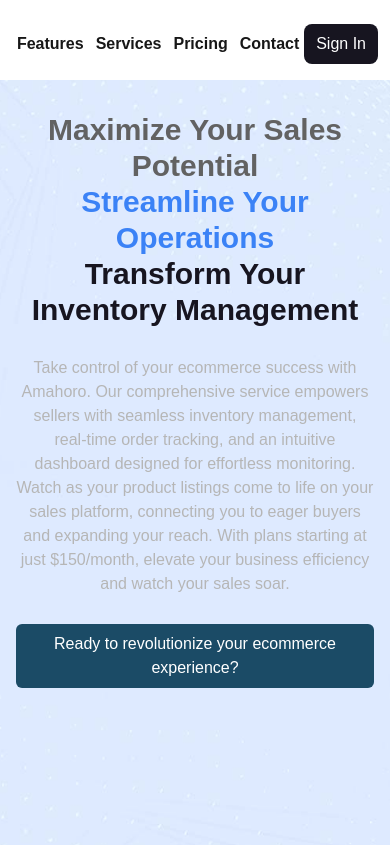
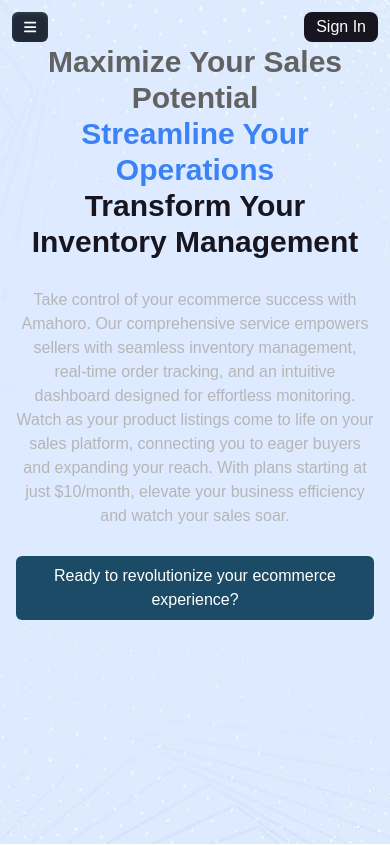
Before and after one commit to AKvng/amh-landing, a Next.js app: page / in a window 390 px wide. Shown: the top 845 px of the page. Built offline with nearby package versions, Linux system fonts and the light colour scheme.

Commit message:
update: navigation for different screen sizes

```diff
--- a/src/app/page.tsx
+++ b/src/app/page.tsx
@@ -1,5 +1,4 @@
 "use client";
-import { useEffect, useState } from "react";
 import ImageCard from "../components/card/ImageCard";
 import { IconDefinition } from "@fortawesome/fontawesome-svg-core";
 import {
@@ -13,18 +12,10 @@
 } from "@fortawesome/free-solid-svg-icons";
 import Image from "next/image";
 import { FontAwesomeIcon } from "@fortawesome/react-fontawesome";
-import Footer from "../components/layout/footer";
-import Link from "next/link";
+import Footer from "../components/layout/Footer";
+import Header from "@/components/layout/Header";
 
 function LandingPage() {
-  const [stickyOpaque, setStickyOpaque] = useState<boolean>(false);
-  const landingNavigation = [
-    { name: "features", href: "#features" },
-    { name: "services", href: "#services" },
-    { name: "pricing", href: "#pricing" },
-    { name: "contact", href: "#contact" },
-  ];
-
   const features: {
     name: string;
     description: string;
@@ -105,28 +96,7 @@
       alt: "",
     },
   ];
-  const Nav = () => {
-    const navClassName = `px-3 md:px-16 lg:px-32 sticky flex justify-between items-center  pt-6 pb-4 top-0 z-10 ${
-      stickyOpaque ? "opacity-70" : ""
-    } ${stickyOpaque && "bg-primary-tint"}`;
-    return (
-      <nav className={navClassName}>
-        <div></div>
-        <ul className=" flex gap-x-3 px- justify-center">
-          {landingNavigation.map(({ name, href }) => (
-            <li key={name} className="font-semibold">
-              <Link className="capitalize hover:text-primary" href={href}>
-                {name}
-              </Link>
-            </li>
-          ))}
-        </ul>
-        <button className="py-2 px-3 bg-high-emphasis text-bright rounded-lg self-end">
-          Sign In
-        </button>
-      </nav>
-    );
-  };
+
   //   const date = new Date();
 
   const Card = ({
@@ -147,23 +117,18 @@
           alt={alt || "blue-background"}
         />
         <div className="px-7 text-left py-8 sm:py-2 md:py-5 sm:px-2 md:px-3 lg:px-5">
-          <h4 className="capitalize">{title}</h4>
+          <h4 className="capitalize dark:text-primary">{title}</h4>
           <p className="mt-1 text-lg text-light">{description}</p>
         </div>
       </>
     );
   };
 
-  useEffect(() => {
-    document.addEventListener("scroll", () => {
-      setStickyOpaque(window.pageYOffset > 100);
-    });
-  }, [setStickyOpaque]);
   //   mt-5 container py-5 md:py-7 bg-blue-200 min-h-screen text-center lg:text-left lg:flex justify-center items-center gap-x-5
   return (
     <>
-      <Nav />
-      <div className="relative">
+      <Header />
+      <div className="relative mt-[-30px] md:mt-0">
         <Image
           className="-z-10 object-cover "
           src="/blue-background.jpg"
@@ -172,7 +137,7 @@
           sizes="(max-width: 768px) 100vw, (max-width: 1200px) 50vw, 33vw"
         />
         {/* Header */}
-        <section className="container1 py-8 min-h-screen text-center sm:text-left sm:flex justify-center items-center gap-x-5">
+        <section className="container1 pt-11 pb-8 md:py-8 min-h-screen text-center sm:text-left sm:flex justify-center items-center gap-x-5">
           {/* Section Content */}
           <div className="space-y-7 md:space-y-20">
             {/* Headers */}
@@ -195,7 +160,7 @@
               designed for effortless monitoring. Watch as your product listings
               come to life on your sales platform, connecting you to eager
               buyers and expanding your reach. With plans starting at just
-              $150/month, elevate your business efficiency and watch your sales
+              $10/month, elevate your business efficiency and watch your sales
               soar.
             </p>
 
@@ -218,7 +183,7 @@
 
         <p className="mt-6 sm:mt-7 md:mt-6 font-light">
           Transform your ecommerce journey with our exeptional features for just
-          $150/month
+          $10/month
         </p>
 
         {/* Features Section*/}
@@ -270,7 +235,7 @@
       </section>
 
       {/* Services Section */}
-      <section className="bg-[url(/blue-background.jpg)] container1 overflow-hidden flex flex-col justify-center text-center min-h-screen px-3 py-24 lg:py-20">
+      <section className="bg-[url(/blue-background.jpg)] container1 overflow-hidden flex flex-col justify-center text-center min-h-screen px-3 py-24 lg:py-20 dark:text-high-emphasis">
         <h6 className="capitalize">our services</h6>
         <h2 id="services" className="mt-3 md:mt-6 capitalize px-4">
           Maximize your ecommerce efficiency
@@ -282,10 +247,10 @@
         </p>
 
         {/* card */}
-        <div className="mt-8 md:mt-10 space-y-12 sm:space-y-0 md:flex md:flex-wrap md:justify-around gap-y-3 md:gap-y-5 md:gap-x-5 lg:gap-x-6 xl:gap-x-8">
+        <div className="mt-8 md:mt-10 space-y-12 sm:space-y-0 sm:flex sm:flex-wrap sm:justify-around gap-y-3 sm:gap-y-2 md:gap-x-5 lg:gap-x-6 xl:gap-x-8">
           {services.map(({ name, description, src, alt }) => (
             <div
-              className="md:flex-1 md:min-w-[18rem] md:max-w-[20rem] bg-bright over shadow-md rounded-2xl md:rounded-3xl overflow-hidden"
+              className="md:flex-1 sm:min-w-[12rem] sm:max-w-[16rem] md:min-w-[18rem] md:max-w-[20rem] bg-bright over shadow-md rounded-2xl md:rounded-3xl overflow-hidden"
               key={name}
             >
               <Card
--- /dev/null
+++ b/src/components/layout/Header.tsx
@@ -0,0 +1,88 @@
+import { faBars } from "@fortawesome/free-solid-svg-icons";
+import { FontAwesomeIcon } from "@fortawesome/react-fontawesome";
+import { Menu, MenuButton, MenuItem, MenuItems } from "@headlessui/react";
+import Link from "next/link";
+import React, { useEffect, useState } from "react";
+
+const landingNavigation = [
+  { name: "features", href: "#features" },
+  { name: "services", href: "#services" },
+  { name: "pricing", href: "#pricing" },
+  { name: "contact", href: "#contact" },
+];
+
+function Header() {
+  const [stickyOpaque, setStickyOpaque] = useState<boolean>(false);
+  // Navigation for bigger screens
+  const Nav = () => {
+    const navClassName = `hidden px-3 md:px-16 lg:px-32 sticky md:flex justify-between items-center  pt-6 pb-4 top-0 z-10 ${
+      stickyOpaque ? "opacity-70" : ""
+    } ${stickyOpaque && "bg-primary-tint"}`;
+    return (
+      <nav className={navClassName}>
+        <div></div>
+        <ul className=" flex gap-x-3 px- justify-center">
+          {landingNavigation.map(({ name, href }) => (
+            <li key={name} className="font-semibold">
+              <Link className="capitalize hover:text-primary" href={href}>
+                {name}
+              </Link>
+            </li>
+          ))}
+        </ul>
+        <button className="py-2 px-3 bg-high-emphasis text-bright rounded-lg self-end">
+          Sign In
+        </button>
+      </nav>
+    );
+  };
+
+  useEffect(() => {
+    document.addEventListener("scroll", () => {
+      setStickyOpaque(window.pageYOffset > 100);
+    });
+  }, [setStickyOpaque]);
+
+  const menuButtonClassName = `md:hidden  inline-flex items-center gap-2 rounded-md bg-gray-800 py-1.5 px-3 text-sm/6 font-semibold text-white shadow-inner shadow-white/10 focus:outline-none data-[hover]:bg-gray-700 data-[open]:bg-primary data-[focus]:outline-1 data-[focus]:outline-white ${
+    stickyOpaque ? "opacity-70" : ""
+  } ${stickyOpaque && "bg-primary-tint"}`;
+  return (
+    <Menu>
+      <div className={"md:hidden z-20 sticky top-3 left-2"}>
+        <div className="px-3 flex justify-between">
+          <MenuButton className={menuButtonClassName}>
+            <FontAwesomeIcon icon={faBars} />
+          </MenuButton>
+
+          <button
+            className={`md:hidden slef-end py-[3px] px-3 bg-high-emphasis text-bright rounded-lg ${
+              stickyOpaque ? "opacity-70" : ""
+            } ${stickyOpaque && "bg-primary-tint"}`}
+          >
+            Sign In
+          </button>
+        </div>
+      </div>
+
+      <MenuItems
+        transition
+        anchor="bottom end"
+        className="w-64 md:hidden flex flex-col capitalize gap-y-3 sm:gap-y-3 origin-top-right rounded-xl border border-white/5 bg-dark p-2 text-sm/6 text-white transition delay-0 duration-100 ease-out [--anchor-gap:var(--spacing-1)] focus:outline-none data-[closed]:scale-95 data-[closed]:opacity-0"
+      >
+        {landingNavigation.map(({ name, href }, ind) => (
+          <MenuItem key={name + ind}>
+            <Link href={href || "#"}>
+              <p className="p-2 bg-primary rounded-md flex justify-left items-center">
+                {name}
+              </p>
+            </Link>
+          </MenuItem>
+        ))}
+      </MenuItems>
+
+      <Nav />
+    </Menu>
+  );
+}
+
+export default Header;
--- a/src/components/layout/footer.tsx
+++ b/src/components/layout/footer.tsx
@@ -3,7 +3,10 @@
 
 function Footer() {
   return (
-    <footer id="contact" className="bg-accent container1 py-4 md:py-6 lg:py-8">
+    <footer
+      id="contact"
+      className="bg-accent container1 py-4 md:py-6 lg:py-8 dark:bg-grey dark:text-dark"
+    >
       <div className="md:flex justify-around gap-x-7">
         {/* Company name and goal */}
         <div className="md:max-w-[15rem]">
@@ -28,10 +31,10 @@
         <div>
           <h4 className="mb-4 md:mb-8">Reach Out</h4>
           <div className="flex flex-col gap-y-1 md:gap-y-2">
-            {contact.map(({ name, content }) => (
+            {contact.map(({ name, content, href }) => (
               <div key={name} className="flex gap-x-2 gap-y-4">
                 <p>{name}</p>
-                <p>{content}</p>
+                {href ? <Link href={href}>{content}</Link> : <p>{content}</p>}
               </div>
             ))}
           </div>
--- a/src/lib/nav.ts
+++ b/src/lib/nav.ts
@@ -8,7 +8,11 @@
 ];
 
 export const contact = [
-  { name: "phone", content: "123456789" },
-  { name: "email", content: "amhecomglobal@gmail.com" },
-  { name: "address", content: "Lagos" },
+  { name: "phone:", content: "123456789" },
+  {
+    name: "email:",
+    href: "mailto:amhecomglobal@gmail.com",
+    content: "amhecomglobal@gmail.com",
+  },
+  { name: "Location:", content: "Lagos" },
 ];
```
